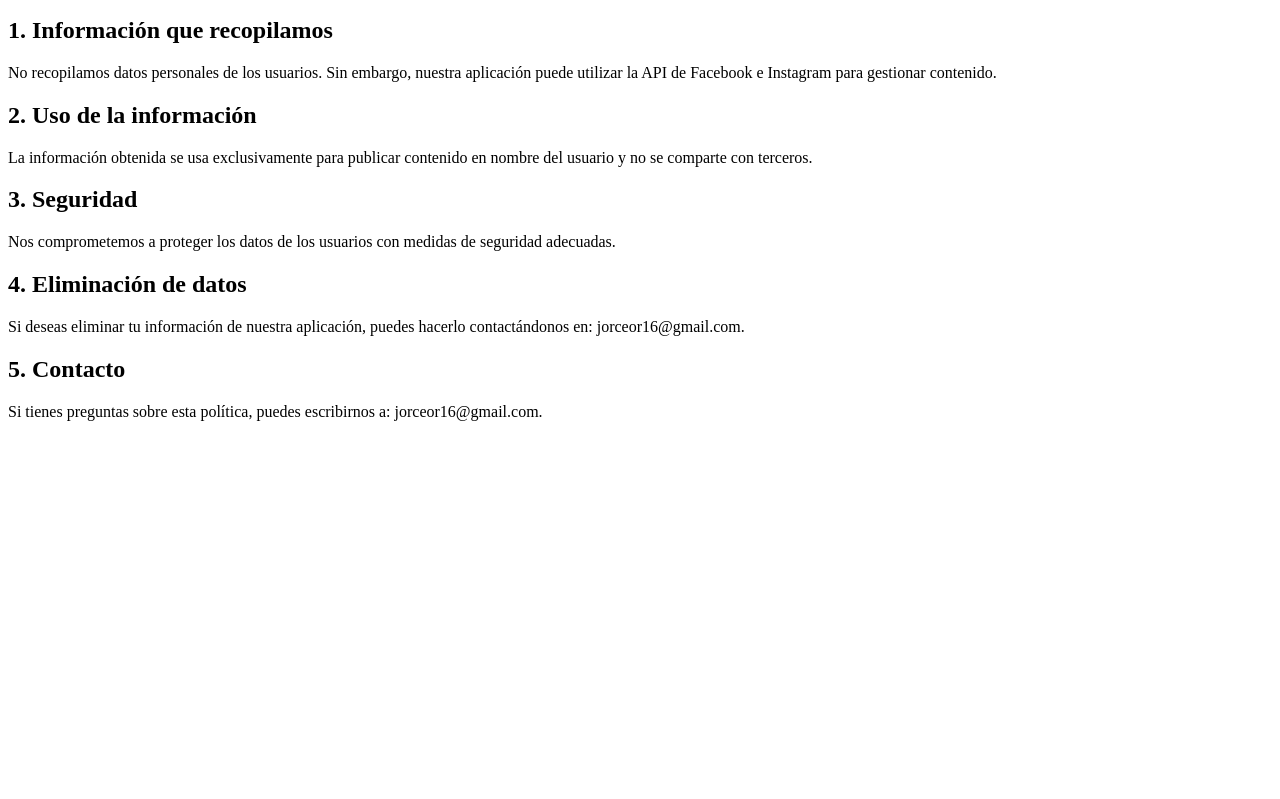
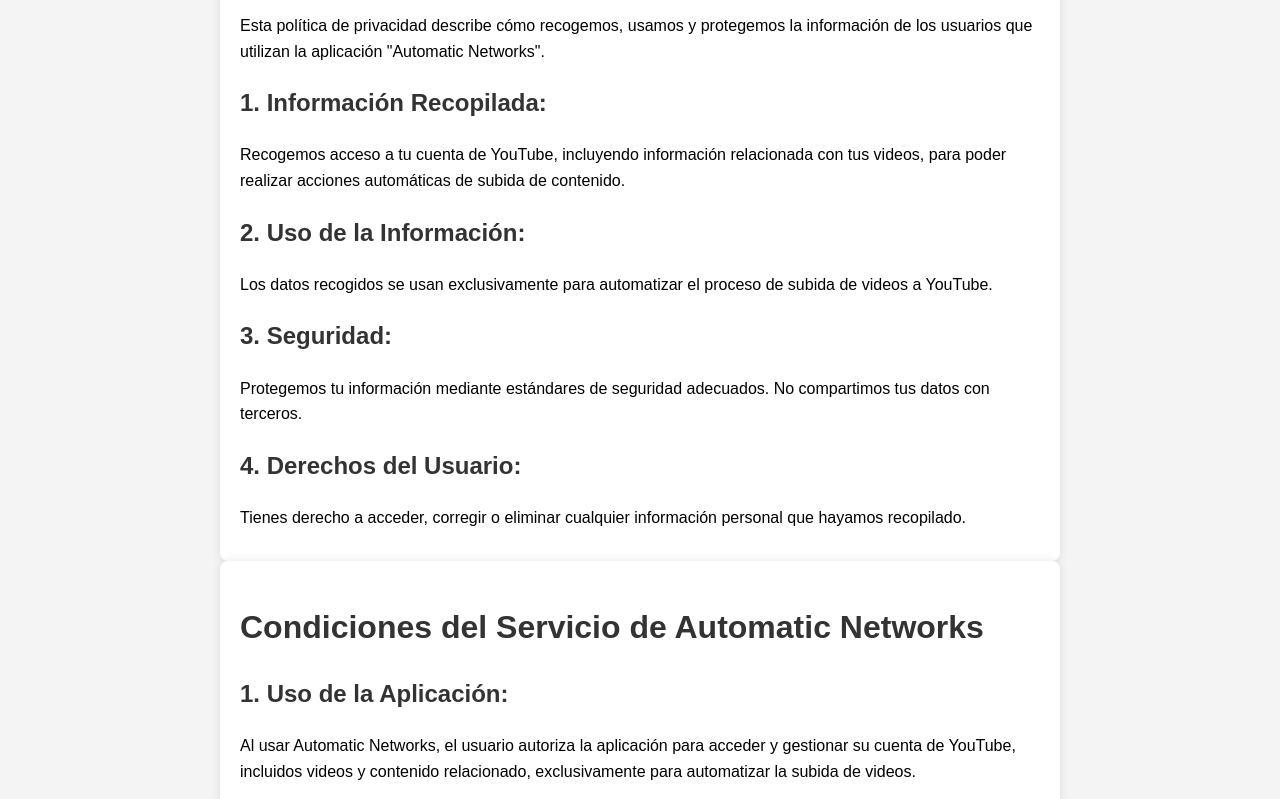
Before and after one commit to Jorge160200/Automatic_Networks, a plain HTML site: page index.html in a window 1280 px wide. Shown: the part 101-900 px from the top of the page. Before the commit the page ends 800 px from the top, so only its background shows below. Drawn offline with Linux system fonts and the light colour scheme.

Commit message:
index.html

```diff
--- a/index.html
+++ b/index.html
@@ -3,20 +3,62 @@
 <head>
     <meta charset="UTF-8">
     <meta name="viewport" content="width=device-width, initial-scale=1.0">
-    <title>Política de Privacidad</title>
+    <title>Política de Privacidad y Condiciones del Servicio - Automatic Networks</title>
+    <style>
+        body {
+            font-family: Arial, sans-serif;
+            line-height: 1.6;
+            margin: 0;
+            padding: 0;
+            background-color: #f4f4f4;
+        }
+        .container {
+            max-width: 800px;
+            margin: 0 auto;
+            padding: 20px;
+            background-color: #fff;
+            border-radius: 8px;
+            box-shadow: 0 0 10px rgba(0, 0, 0, 0.1);
+        }
+        h1, h2 {
+            color: #333;
+        }
+        p {
+            margin-bottom: 10px;
+        }
+    </style>
 </head>
 <body>
-    <h1>Política de Privacidad - Automatic Networks </h1>
-    <p><strong>Última actualización:</strong> 29/01/2025 </p>
-    <h2>1. Información que recopilamos</h2>
-    <p>No recopilamos datos personales de los usuarios. Sin embargo, nuestra aplicación puede utilizar la API de Facebook e Instagram para gestionar contenido.</p>
-    <h2>2. Uso de la información</h2>
-    <p>La información obtenida se usa exclusivamente para publicar contenido en nombre del usuario y no se comparte con terceros.</p>
-    <h2>3. Seguridad</h2>
-    <p>Nos comprometemos a proteger los datos de los usuarios con medidas de seguridad adecuadas.</p>
-    <h2>4. Eliminación de datos</h2>
-    <p>Si deseas eliminar tu información de nuestra aplicación, puedes hacerlo contactándonos en: jorceor16@gmail.com.</p>
-    <h2>5. Contacto</h2>
-    <p>Si tienes preguntas sobre esta política, puedes escribirnos a: jorceor16@gmail.com.</p>
+
+    <div class="container">
+        <h1>Política de Privacidad de Automatic Networks</h1>
+        <p>Esta política de privacidad describe cómo recogemos, usamos y protegemos la información de los usuarios que utilizan la aplicación "Automatic Networks".</p>
+
+        <h2>1. Información Recopilada:</h2>
+        <p>Recogemos acceso a tu cuenta de YouTube, incluyendo información relacionada con tus videos, para poder realizar acciones automáticas de subida de contenido.</p>
+
+        <h2>2. Uso de la Información:</h2>
+        <p>Los datos recogidos se usan exclusivamente para automatizar el proceso de subida de videos a YouTube.</p>
+
+        <h2>3. Seguridad:</h2>
+        <p>Protegemos tu información mediante estándares de seguridad adecuados. No compartimos tus datos con terceros.</p>
+
+        <h2>4. Derechos del Usuario:</h2>
+        <p>Tienes derecho a acceder, corregir o eliminar cualquier información personal que hayamos recopilado.</p>
+    </div>
+
+    <div class="container">
+        <h1>Condiciones del Servicio de Automatic Networks</h1>
+
+        <h2>1. Uso de la Aplicación:</h2>
+        <p>Al usar Automatic Networks, el usuario autoriza la aplicación para acceder y gestionar su cuenta de YouTube, incluidos videos y contenido relacionado, exclusivamente para automatizar la subida de videos.</p>
+
+        <h2>2. Responsabilidad:</h2>
+        <p>El usuario es responsable de asegurar que los videos subidos a través de la app cumplen con las políticas de YouTube y las leyes de propiedad intelectual.</p>
+
+        <h2>3. Modificaciones y Terminación:</h2>
+        <p>Nos reservamos el derecho de modificar o terminar el servicio en cualquier momento.</p>
+    </div>
+
 </body>
 </html>
```
